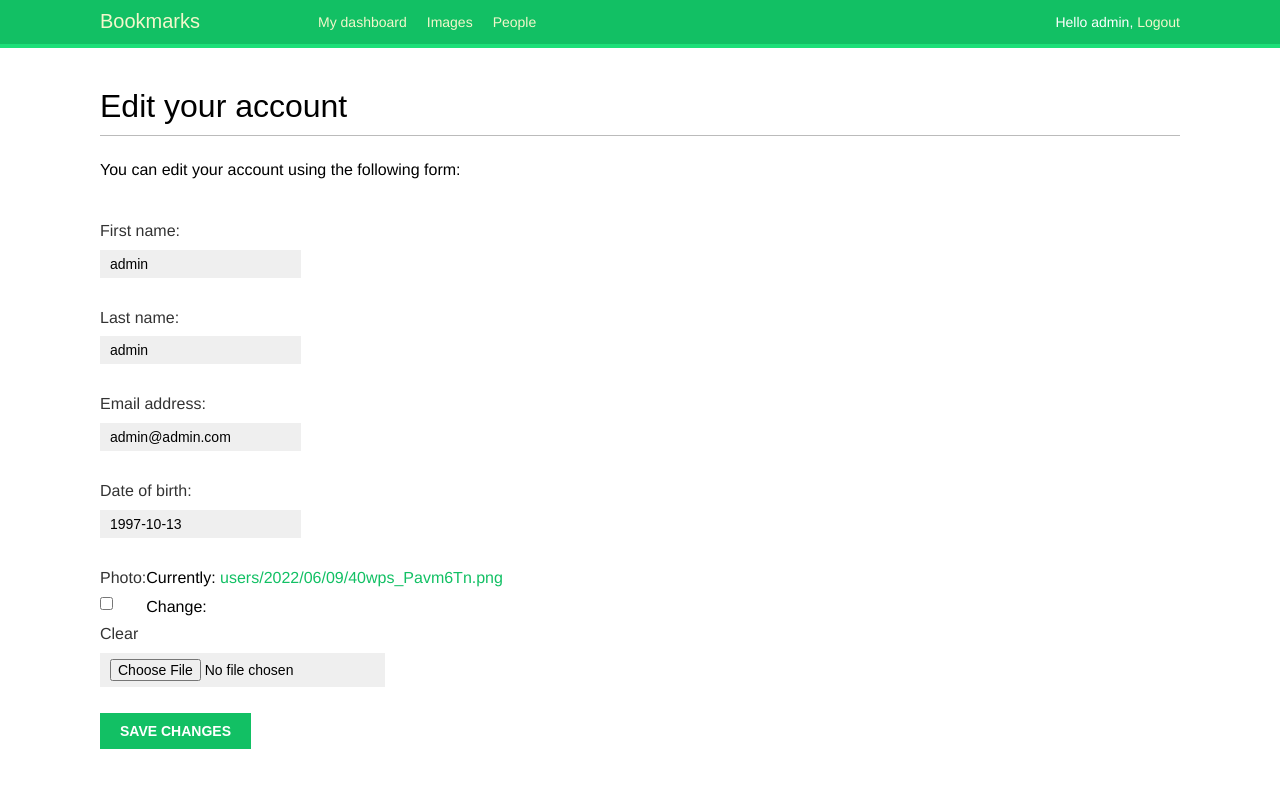
After one commit to dhinesh-kumar-m/social-website, a Django app: page /account/edit/ in a window 1280 px wide. The commit adds this page. Run offline with Django 4.2, Linux system fonts and the light colour scheme; a user stored in the database is signed in; data comes from the database, SQL or seed files in the repository; both versions use the stored data as it was after the commit; parts of the project's set-up code (start-up, migrations or seed data) failed here and were passed over; some web fonts are replaced.

Commit message:
Add profile edit

```diff
--- a/account/forms.py
+++ b/account/forms.py
@@ -1,6 +1,7 @@
 from socket import fromshare
 from django import forms
 from django.contrib.auth.models import User
+from .models import Profile
 
 class LoginForm(forms.Form):
     username = forms.CharField()
@@ -21,3 +22,13 @@ class UserRegistrationForm(forms.ModelForm):
         if cd['password'] != cd['password2']:
             raise forms.ValidationError('Passwords don\'t match.')
         return cd['password2']
+
+class UserEditForm(forms.ModelForm):
+    class Meta:
+        model = User
+        fields = ('first_name', 'last_name', 'email')
+
+class ProfileEditForm(forms.ModelForm):
+    class Meta:
+        model = Profile
+        fields = ('date_of_birth', 'photo')
--- a/account/templates/account/dashboard.html
+++ b/account/templates/account/dashboard.html
@@ -2,5 +2,7 @@
 {% block title %}Dashboard{% endblock %}
 {% block content %}
 <h1>Dashboard</h1>
-<p>Welcome to your dashboard.</p>
+<p>Welcome to your dashboard. You can <a href="{% url "edit" %}">edit
+    your profile</a> or <a href="{% url 'password_change' %}">change your
+    password</a>.</p>
 {% endblock %}
--- /dev/null
+++ b/account/templates/account/edit.html
@@ -0,0 +1,12 @@
+{% extends "base.html" %}
+{% block title %}Edit your account{% endblock %}
+{% block content %}
+<h1>Edit your account</h1>
+<p>You can edit your account using the following form:</p>
+<form method="post" enctype="multipart/form-data">
+    {{ user_form.as_p }}
+    {{ profile_form.as_p }}
+    {% csrf_token %}
+    <p><input type="submit" value="Save changes"></p>
+</form>
+{% endblock %}
--- a/account/urls.py
+++ b/account/urls.py
@@ -6,6 +6,7 @@ urlpatterns = [
     path('', views.dashboard, name='dashboard'),
     path('', include('django.contrib.auth.urls')),
     path('register/', views.register, name='register'),
+    path('edit/', views.edit, name='edit'),
     # path('login/',views.user_login, name ='login'),
     # path('login/', auth_views.LoginView.as_view(), name='login'),
     # path('logout/', auth_views.LogoutView.as_view(), name='logout'),
--- a/account/views.py
+++ b/account/views.py
@@ -1,8 +1,9 @@
 from django.shortcuts import render
 from django.http import HttpResponse
 from django.contrib.auth import authenticate, login
-from .forms import LoginForm,UserRegistrationForm
+from .forms import LoginForm,UserRegistrationForm,UserEditForm, ProfileEditForm
 from django.contrib.auth.decorators import login_required
+from .models import Profile
 
 # Create your views here.
 
@@ -36,7 +37,22 @@ def register(request):
             new_user = user_form.save(commit=False)
             new_user.set_password(user_form.cleaned_data['password'])
             new_user.save()
+
+            Profile.objects.create(user=new_user)
             return render(request,'account/register_done.html',{'new_user': new_user})
     else:
         user_form = UserRegistrationForm()
     return render(request,'account/register.html',{'user_form': user_form})
+
+@login_required
+def edit(request):
+    if request.method == 'POST':
+        user_form = UserEditForm(instance=request.user,data=request.POST)
+        profile_form = ProfileEditForm(instance=request.user.profile,data=request.POST,files=request.FILES)
+        if user_form.is_valid() and profile_form.is_valid():
+            user_form.save()
+            profile_form.save()
+    else:
+        user_form = UserEditForm(instance=request.user)
+        profile_form = ProfileEditForm(instance=request.user.profile)
+    return render(request,'account/edit.html',{'user_form': user_form,'profile_form': profile_form})
```
Also changed, not shown: db.sqlite3, media/users/2022/06/09/40wps_Pavm6Tn.png (added).
